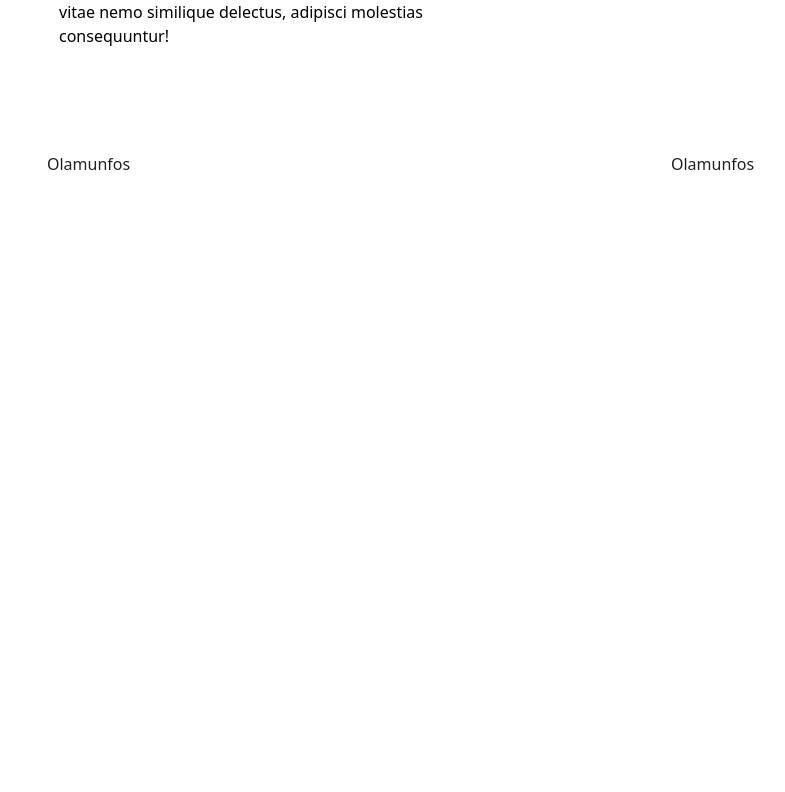
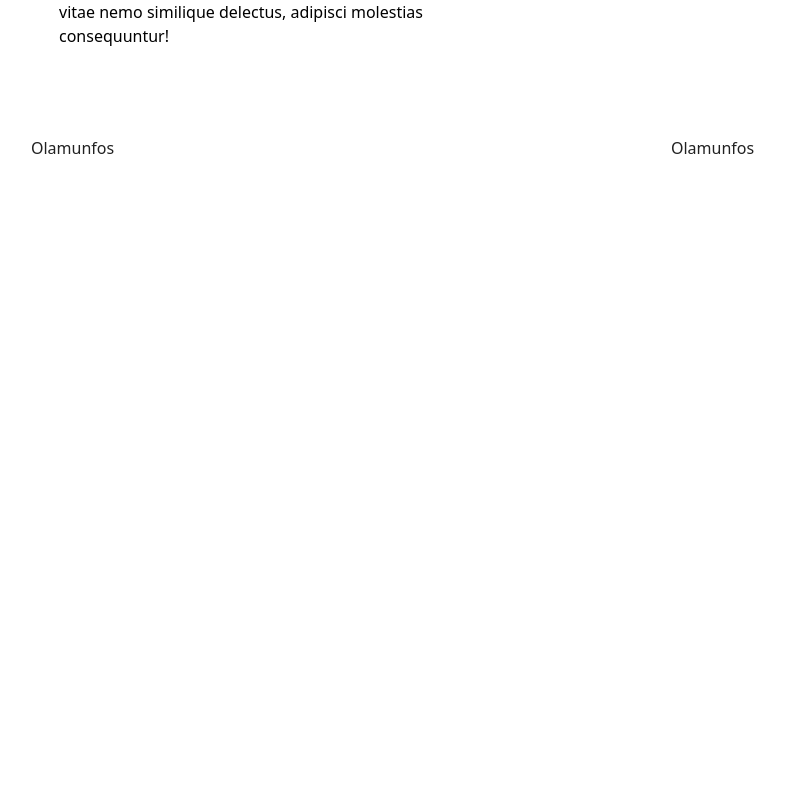
Before and after one commit to RickBm400/next-people-dictionary, a Next.js app: page / in a window 1280 px wide. Shown: the part 1488-2280 px from the top of the page, without its empty margins (5-790 px from the left). Built offline with nearby package versions, Linux system fonts and the light colour scheme.

Commit message:
fix: update prop name to className

```diff
--- a/app/components/ContentCards.tsx
+++ b/app/components/ContentCards.tsx
@@ -1,11 +1,11 @@
 import { Card, CardContent } from "@mui/material";
 type Props = {
-  classItems?: string;
+  className?: string;
 };
 
-export default function ContentCard({ classItems }: Props) {
+export default function ContentCard({ className }: Props) {
   return (
-    <Card className={`bg-[#bdc2d0] ${classItems}`} elevation={0}>
+    <Card className={`bg-[#bdc2d0] ${className}`} elevation={0}>
       <CardContent>olamundos</CardContent>
     </Card>
   );
--- a/app/page.tsx
+++ b/app/page.tsx
@@ -1,6 +1,5 @@
 "use client";
 import "./landing.sass";
-import Grid from "@mui/material/Unstable_Grid2";
 import ContentCards from "@/components/ContentCards";
 import LoginCards from "./components/LogIn";
 
@@ -36,13 +35,13 @@ export default function Home() {
           {[1, 2, 3].map((numer) => (
             <ContentCards
               key={numer}
-              classItems={"flex-1 rounded-[12px] h-[80%]"}
+              className={"flex-1 rounded-[12px] h-[80%]"}
             ></ContentCards>
           ))}
         </div>
       </section>
       <section id="logins" className="flex justify-center items-center">
-        <div className="logins__cards flex w-full  space-x-6 p-4 mb-16">
+        <div className="logins__cards flex w-full  space-x-6 ">
           {[1, 2].map((cardId) => (
             <LoginCards key={cardId} />
           ))}
```
